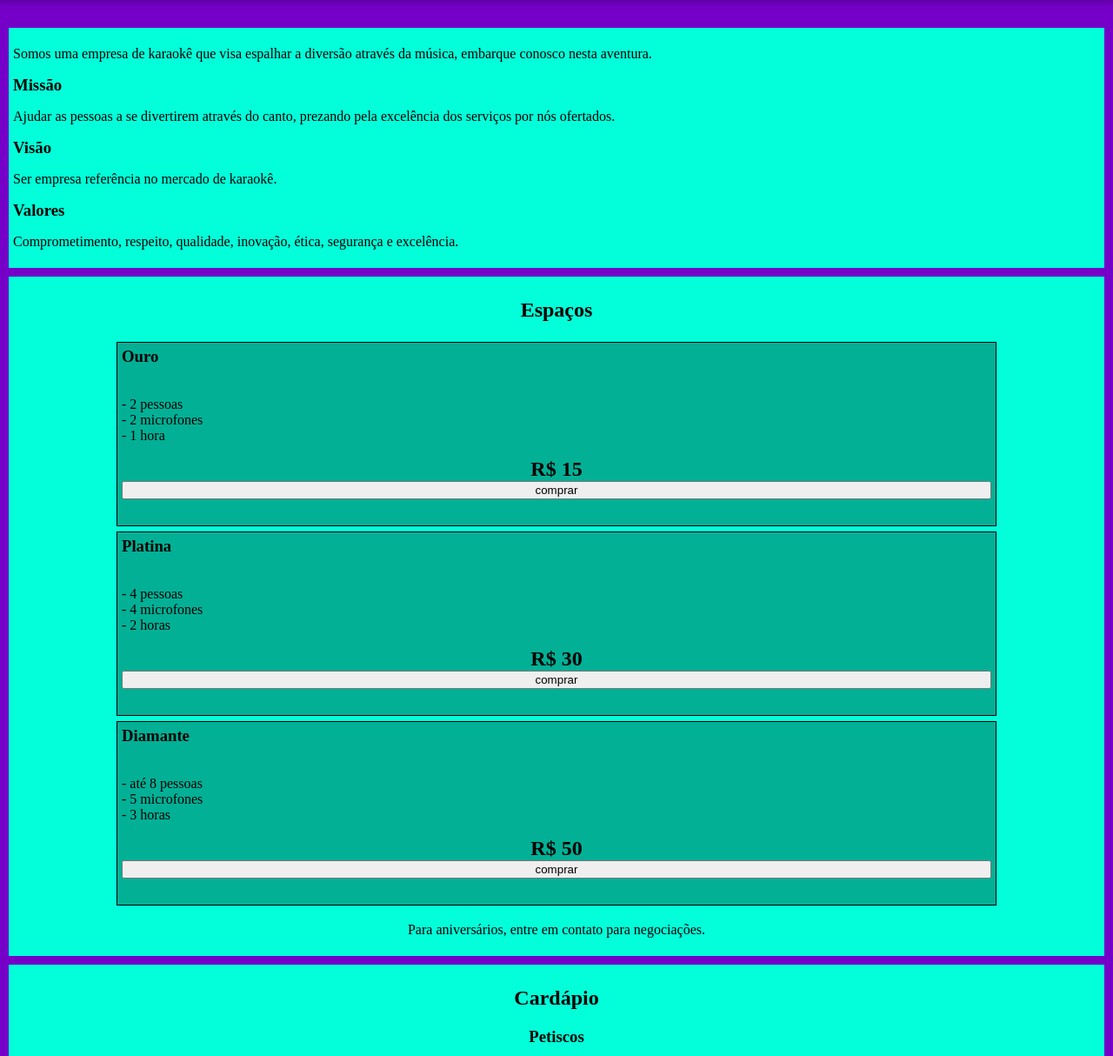
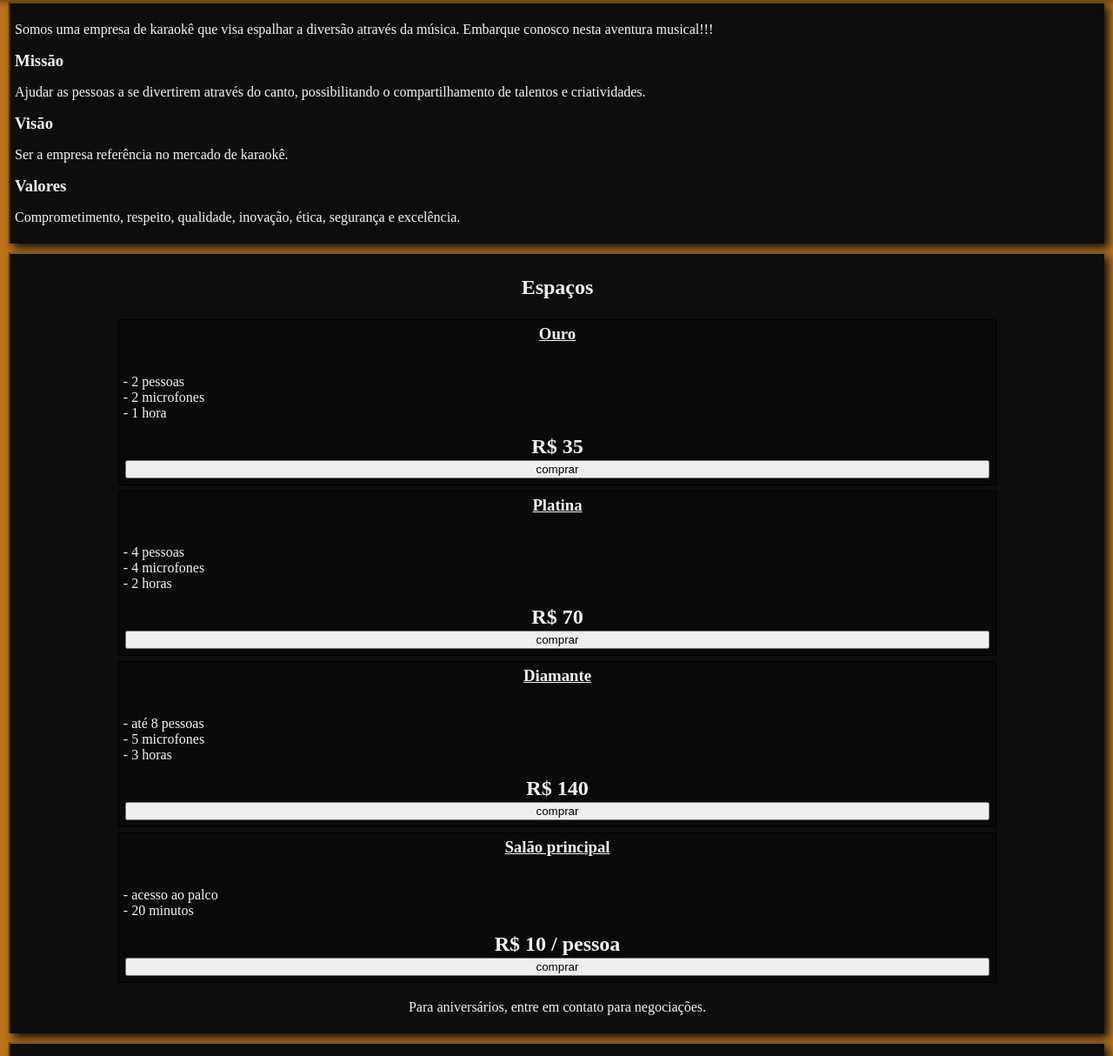
Before and after one commit to DevSirHitsuji/ParadaDoCanto, a plain HTML site: page index.html in a window 1280 px wide. Shown: the part 68-1282 px from the top of the page at 87% size. Drawn offline with Linux system fonts and the light colour scheme.

Commit message:
change colors

```diff
--- a/index.html
+++ b/index.html
@@ -4,9 +4,10 @@
     <meta charset="UTF-8">
     <meta http-equiv="X-UA-Compatible" content="IE=edge">
     <meta name="viewport" content="width=device-width, initial-scale=1.0">
-    <link rel="stylesheet" href="styles/style.css">
+    <link rel="stylesheet" href="styles/style.css" type="text/css">
     <link rel="shortcut icon" href="assets/icons/favicon.ico" type="image/x-icon">
     <script src="JS/main.js"></script>
+
     <title>Parada do Canto</title>
 </head>
 <body>
@@ -29,24 +30,24 @@
 
         <h1>Parada do Canto</h1>
 
-        <img src="assets/images/logoWithoutBg.png" alt="logo .logo">
+        <img src="assets/images/logo2.png" alt="logo .logo">
     </header>
 
 
     <main>
         <section id="sobre">
             <p>
-                Somos uma empresa de karaokê que visa espalhar a diversão através da música, embarque conosco nesta aventura.
+                Somos uma empresa de karaokê que visa espalhar a diversão através da música. Embarque conosco nesta aventura musical!!!
             </p>
 
             <h3>Missão</h3>
             <p>
-                Ajudar as pessoas a se divertirem através do canto, prezando pela excelência dos serviços por nós ofertados.
+                Ajudar as pessoas a se divertirem através do canto, possibilitando o compartilhamento de talentos e criatividades.
             </p>
 
             <h3>Visão</h3>
             <p>
-                Ser empresa referência no mercado de karaokê.
+                Ser a empresa referência no mercado de karaokê.
             </p>
 
             <h3>Valores</h3>
@@ -67,7 +68,7 @@
                         - 2 microfones<br>
                         - 1 hora<br>
                     </p>
-                    <h4>R$ 15</h4>
+                    <h4>R$ 35</h4>
 
                     <button name="comprar" onclick="Default()">comprar</button>
                 </div>
@@ -79,7 +80,7 @@
                         - 4 microfones<br>
                         - 2 horas<br>
                     </p>
-                    <h4>R$ 30</h4>
+                    <h4>R$ 70</h4>
 
                     <button name="comprar" onclick="Default()">comprar</button>
                 </div>
@@ -91,7 +92,18 @@
                         - 5 microfones<br>
                         - 3 horas<br>
                     </p>
-                    <h4>R$ 50</h4>
+                    <h4>R$ 140</h4>
+
+                    <button name="comprar" onclick="Default()">comprar</button>
+                </div>
+
+                <div class="pacote">
+                    <h3>Salão principal</h3>
+                    <p>
+                        - acesso ao palco<br>
+                        - 20 minutos
+                    </p>
+                    <h4>R$ 10 / pessoa</h4>
 
                     <button name="comprar" onclick="Default()">comprar</button>
                 </div>
@@ -143,17 +155,8 @@
 
     </main>
     <footer id="contato">
-        <div>
-            <a href="">
-                <img src="assets/icons/insta.svg" alt="insta .icon">
-            </a>
-
-            <a href="">
-                <img src="assets/icons/face.svg" alt="facebook .icon">
-            </a>
-        </div>
-        <p>Telefone: 98 98374-8342</p>
-        <p>Email: paradadocanto@gmail.com</p>
+        <p>Instagram: <a href="">@paradadocanto</a> | Facebook: <a href="">paradadocanto</a></p>
+        <p>Tel: 98 98374-8342 | Email: paradadocanto@gmail.com</p>
         <p>CE Musical Ltda. | CNPJ 14.342.983/0002-31</p>
         <p>AV Rei de França, N 231, São Luis, Maranhão, CEP: 65068-830</p>
     </footer>
--- a/styles/style.css
+++ b/styles/style.css
@@ -2,16 +2,19 @@ html,
 body{
     margin: 0px;
     padding: 0px;
-    background-color: var(--violet);
+    background-color: var(--goldv1);
+    color: whitesmoke;
 }
 
 :root {
-    --blueMarine: rgb(3, 255, 217);
-    --blue: rgb(0, 204, 208);
-    --purple: rgb(175, 0, 206);
-    --violet: rgb(117, 0, 200);
+    --blackv1: #0d0d0d;
+    --blackv2: #020A0E;
+    --greenv1: #020F14;
+    --grayv1: #202D40;
+    --grayv2: #677189;
+    --goldv1: #BD7418;
+    --whitev1: #e2e2e2;
 }
-
 
 /* header */
 header{
@@ -24,10 +27,10 @@ header{
     left: 0px;
     right: 0px;
 
-    box-shadow: 0px 3px 10px 5px rgba(0, 0, 0, 0.355);
+    box-shadow: 0px 3px 10px 5px rgba(0, 0, 0, 0.674);
 
     padding: 5px;
-    background: linear-gradient(to right,var(--blue), var(--purple) );
+    background: linear-gradient(to right, var(--goldv1), var(--blackv1));
 
 }
 
@@ -73,7 +76,7 @@ nav{
     align-items: center;
     padding: 20px;
 
-    background: linear-gradient(to right,var(--blue), var(--purple) );
+    background: linear-gradient(to right,var(--goldv1), var(--blackv1) );
     animation: appear 0.5s;
 
     box-shadow: 0px 3px 10px 5px black;
@@ -96,14 +99,18 @@ nav a:hover {
 
 /* main */
 main{
-    margin-top:100px;
+    margin-top: 70px;
 }
 
 section{
     margin: 10px;
     padding: 5px;
 
-    background-color: var(--blueMarine);
+    background-color: var(--blackv1);
+    box-shadow: 5px 5px 10px rgba(0, 0, 0, 0.88);
+
+    border-top: solid 2px rgba(255, 255, 255, 0.33);
+    border-left: solid 2px rgba(255, 255, 255, 0.163) ;
 }
 
 section h3{
@@ -126,7 +133,6 @@ section h3{
     flex-direction: column;
 
     width: 80%;
-    height: 200px;
 
     background-color: rgba(0, 0, 0, 0.31);
     border: solid 1px black;
@@ -139,6 +145,15 @@ section h3{
     font-size: 150%;
     margin: 0px;
     align-self: center;
+}
+
+.pacote h3 {
+    text-align: center;
+    text-decoration: underline;
+}
+
+.pacote button {
+    margin: 2px;
 }
 
 #cardapio{
@@ -167,7 +182,20 @@ footer{
     flex-direction: column;
     align-items: center;
     padding: 10px;
-    background-color: rgb(255, 255, 255);
+    background-color: var(--blackv1);
 
     font-size: 15px;
 }
+
+footer p{
+    margin: 10px;
+}
+
+footer a{
+    color: var(--goldv1);
+}
+
+a img{
+    background-color: #ffffff51;
+    border-radius: 5px;
+}
```
Also changed, not shown: assets/images/logo2.png (added).
